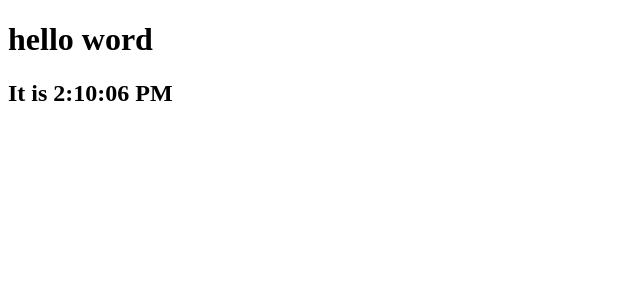
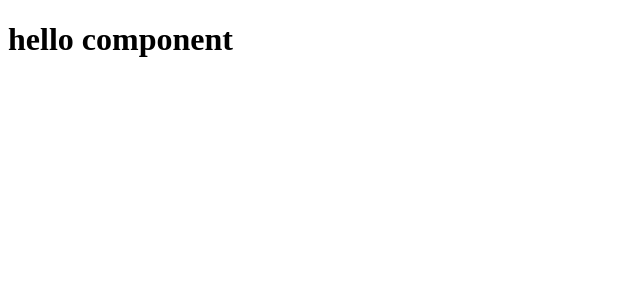
Before and after one commit to z3718l/react-test-app, a React (Create React App) app: page / in a window 1280 px wide. Shown: the top 300 px of the page, without its empty margins (0-640 px from the left). Built offline with nearby package versions, Linux system fonts and the light colour scheme.

Commit message:
feat(组件): 新建组件

```diff
--- /dev/null
+++ b/src/app.jsx
@@ -0,0 +1,10 @@
+// 用类的形式创建组件,还有hook形式
+import React from 'react'
+class App extends React.Component{
+    // 渲染函数
+    render() {
+        return <h1>hello component</h1>
+    }
+}
+
+export default App
--- a/src/index.js
+++ b/src/index.js
@@ -1,8 +1,15 @@
 import React from 'react';
 import ReactDOM from 'react-dom';
+import App from './app.jsx';
 // import './index.css';
 // import App from './App';
 // // import * as serviceWorker from './serviceWorker';
+
+ReactDOM.render(
+  <App/>, document.getElementById('root')
+)
+
+
 
 // ReactDOM.render(
 //   <React.StrictMode>
@@ -27,13 +34,13 @@ import ReactDOM from 'react-dom';
 
 // 更新已经渲染的元素
 
-function tick () {
-  const element = (
-    <div>
-      <h1>hello word</h1>
-      <h2>It is { new Date().toLocaleTimeString() }</h2>
-    </div>
-  )
-  ReactDOM.render(element, document.getElementById('root'))
-}
-setInterval(tick, 1000)
+// function tick () {
+//   const element = (
+//     <div>
+//       <h1>hello word</h1>
+//       <h2>It is { new Date().toLocaleTimeString() }</h2>
+//     </div>
+//   )
+//   ReactDOM.render(element, document.getElementById('root'))
+// }
+// setInterval(tick, 1000)
```
